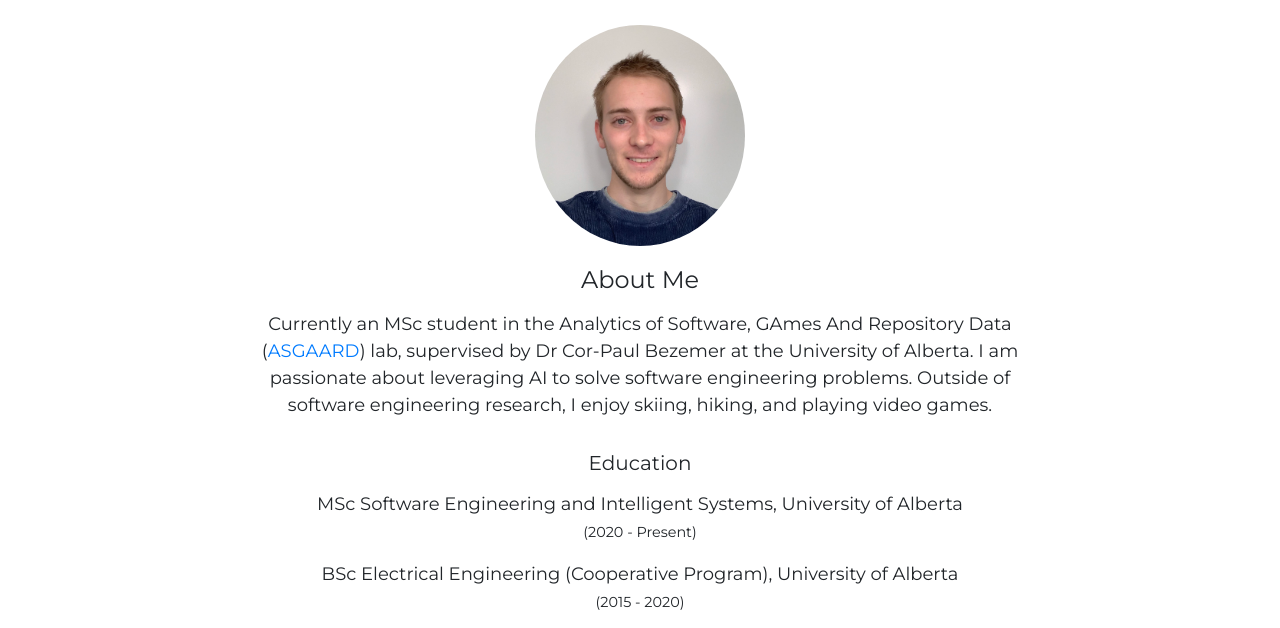
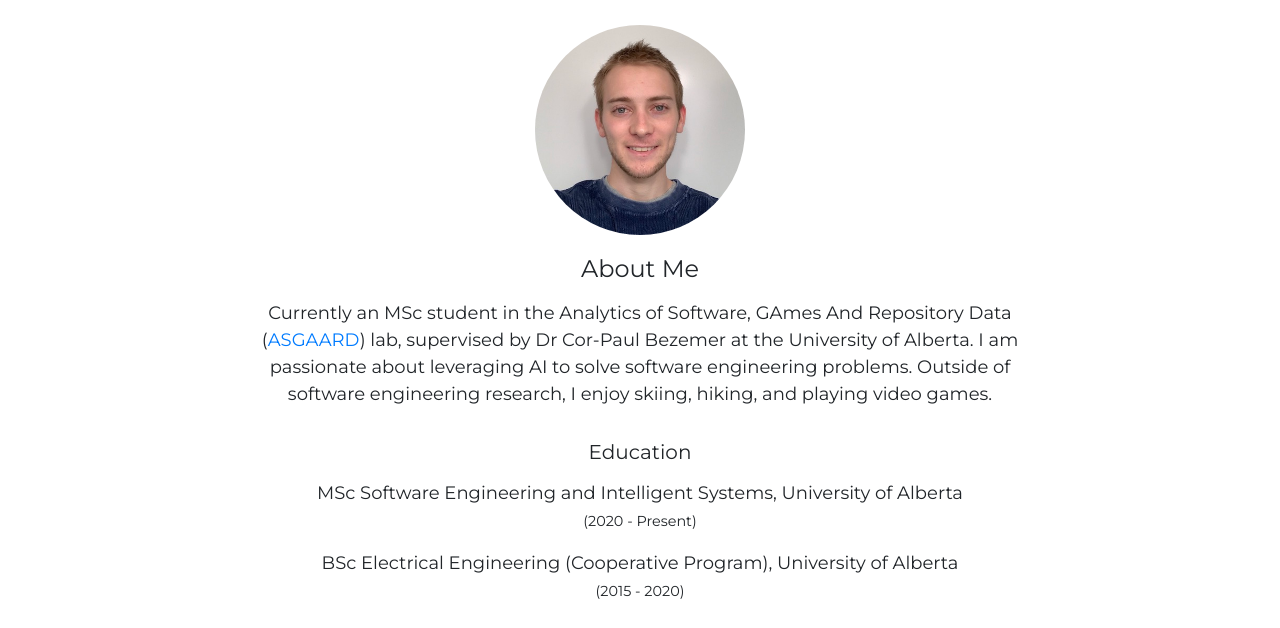
Before and after one commit to finascarr/finascarr.github.io, a plain HTML site: page index.html in a window 1280 px wide. Shown: the part 163-791 px from the top of the page. Drawn offline with nearby package versions, Linux system fonts and the light colour scheme.

Commit message:
update profile picture

```diff
--- a/index.html
+++ b/index.html
@@ -30,7 +30,7 @@
                 Finlay Macklon
             </h1>
             <div class='card-body' style='max-width: 250px;'>
-                <img src='img/finlay.jpg' class='img-fluid rounded-circle'>
+                <img src='img/profile.jpg' class='img-fluid rounded-circle'>
             </div>
             <h4>About Me</h4>
             <div class='pt-2'>
```
Also changed, not shown: img/finlay.jpg (deleted), img/profile.jpg (added).
